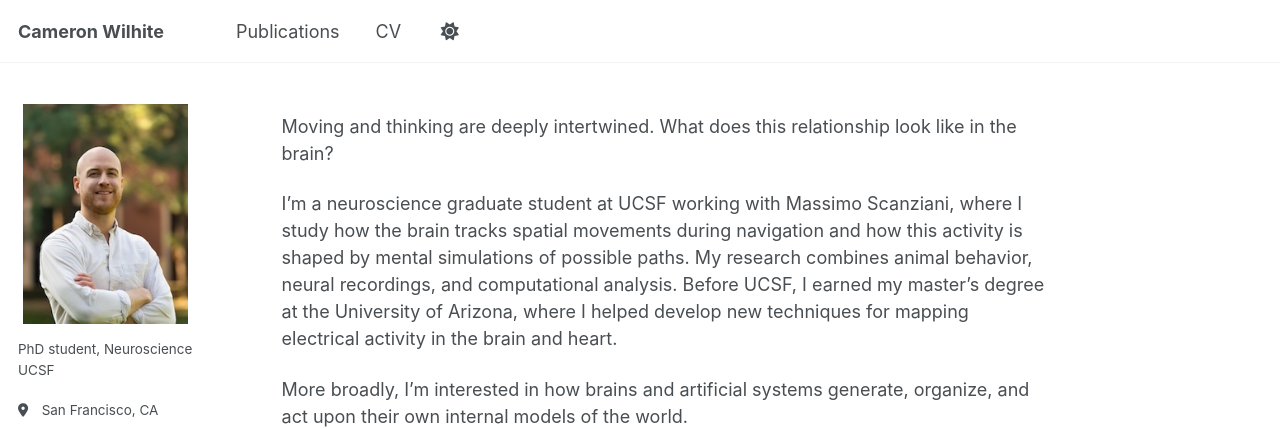
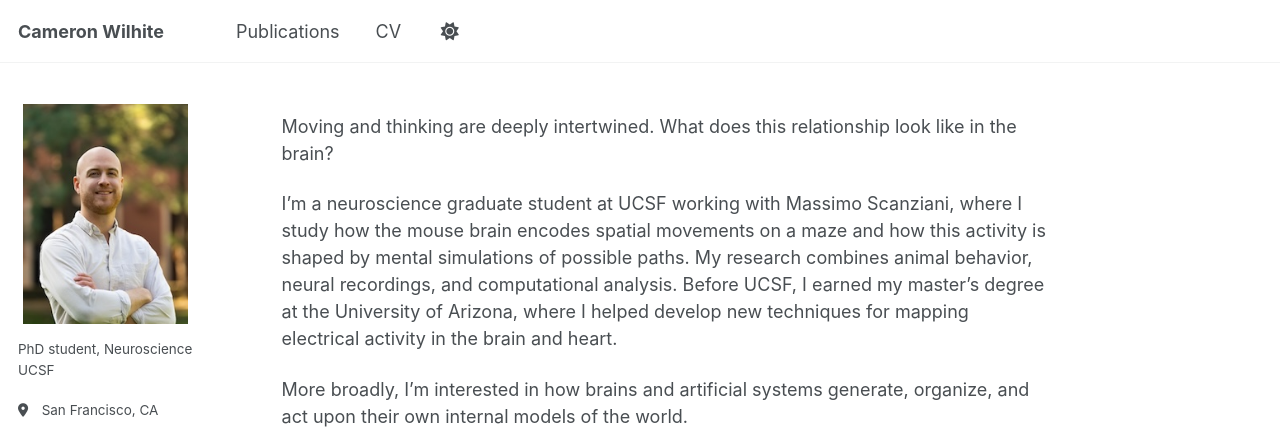
Before and after one commit to camwilhite/camwilhite.github.io, a Jekyll site: the page built from _pages/about.md, in a window 1280 px wide. Shown: the top 429 px of the page. Built offline with Jekyll 4.4.1, drawn with Linux system fonts in a browser that asks for light colours; a script that is not in the unit is left out.

Commit message:
Update about.md

```diff
--- a/_pages/about.md
+++ b/_pages/about.md
@@ -9,6 +9,6 @@ redirect_from:
 
 Moving and thinking are deeply intertwined. What does this relationship look like in the brain?
 
-I'm a neuroscience graduate student at UCSF working with Massimo Scanziani, where I study how the brain tracks spatial movements during navigation and how this activity is shaped by mental simulations of possible paths. My research combines animal behavior, neural recordings, and computational analysis. Before UCSF, I earned my master's degree at the University of Arizona, where I helped develop new techniques for mapping electrical activity in the brain and heart.
+I'm a neuroscience graduate student at UCSF working with Massimo Scanziani, where I study how the mouse brain encodes spatial movements on a maze and how this activity is shaped by mental simulations of possible paths. My research combines animal behavior, neural recordings, and computational analysis. Before UCSF, I earned my master's degree at the University of Arizona, where I helped develop new techniques for mapping electrical activity in the brain and heart.
 
 More broadly, I'm interested in how brains and artificial systems generate, organize, and act upon their own internal models of the world.
```
